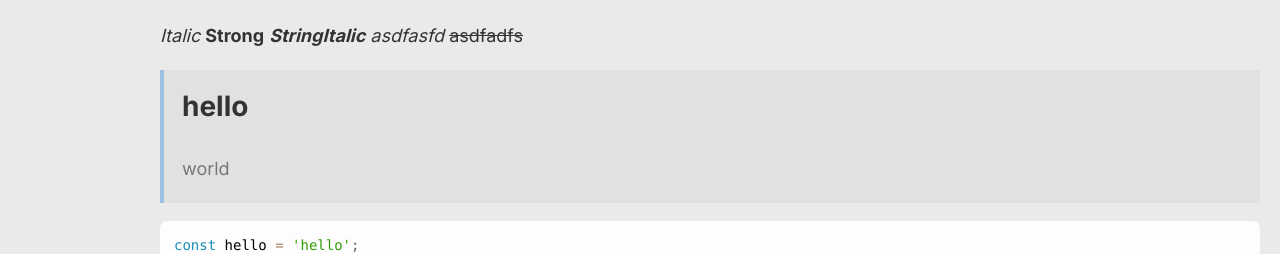
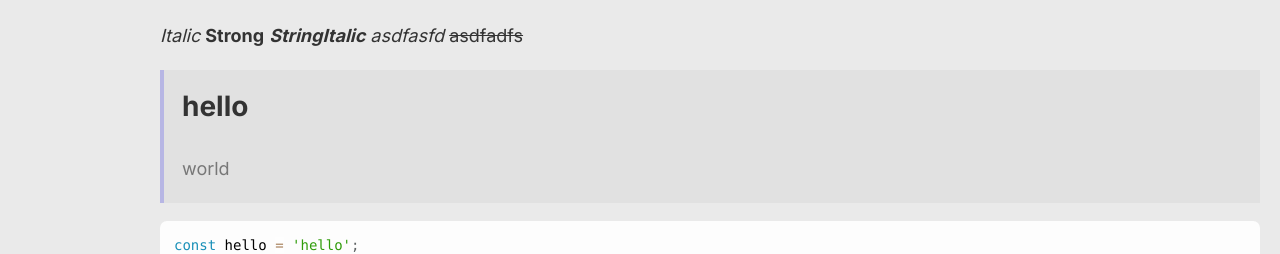
Before and after one commit to Johnyworld/devlog-legacy, a React (Create React App) app: page / in a window 1280 px wide. Shown: the part 479-733 px from the top of the page. Built offline with nearby package versions, Linux system fonts and the light colour scheme.

Commit message:
Change primary color

```diff
--- a/src/Theme/BrightTheme.ts
+++ b/src/Theme/BrightTheme.ts
@@ -13,8 +13,8 @@ const brightTheme:DefaultTheme = {
         strong: '#777',
         strongest: '#333',
         dayOrNight: '#83aad2',
-        primary: '#a541ff',
-        primary_weak: '#9dbfe1',
+        primary: '#5b58ff',
+        primary_weak: '#b7b6e4',
         highlighter: '#c8dbeb',
     },
     font,
--- a/src/Theme/DarkTheme.ts
+++ b/src/Theme/DarkTheme.ts
@@ -13,8 +13,8 @@ const darkTheme:DefaultTheme = {
         strong: '#bbb',
         strongest: '#eee',
         dayOrNight: '#1b1c1d',
-        primary: '#a541ff',
-        primary_weak: '#4a6c8e',
+        primary: '#5b58ff',
+        primary_weak: '#3c3c5f',
         highlighter: '#212c3e',
     },
     font,
```
